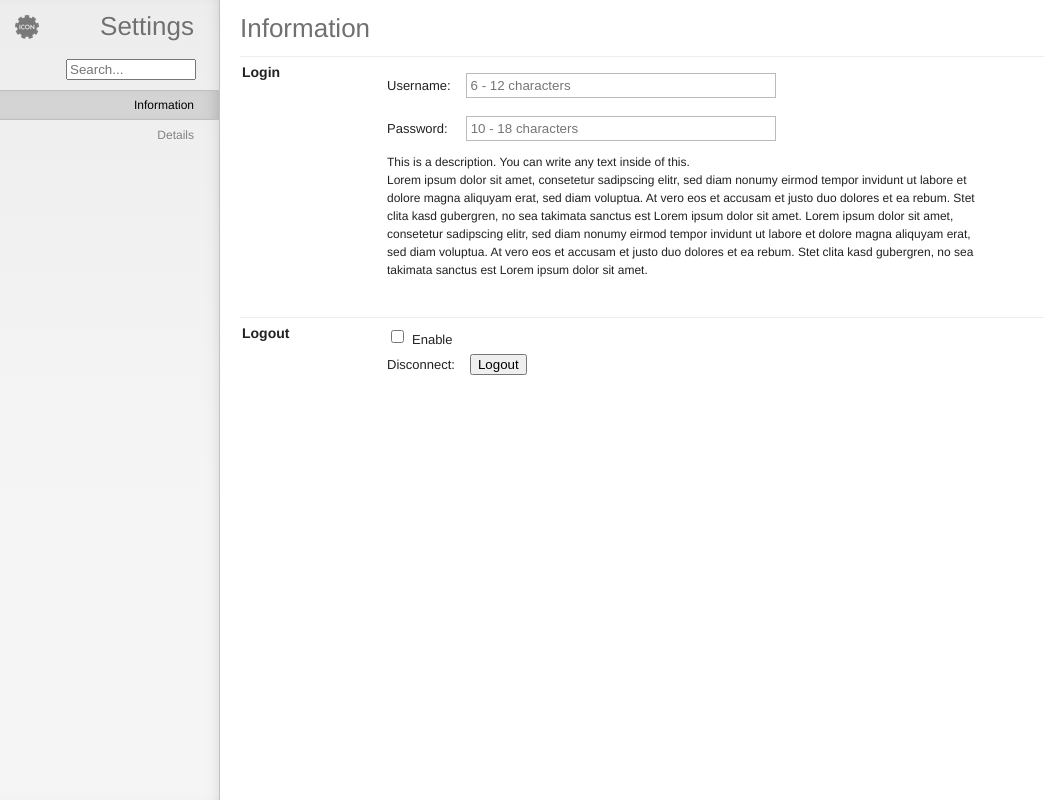
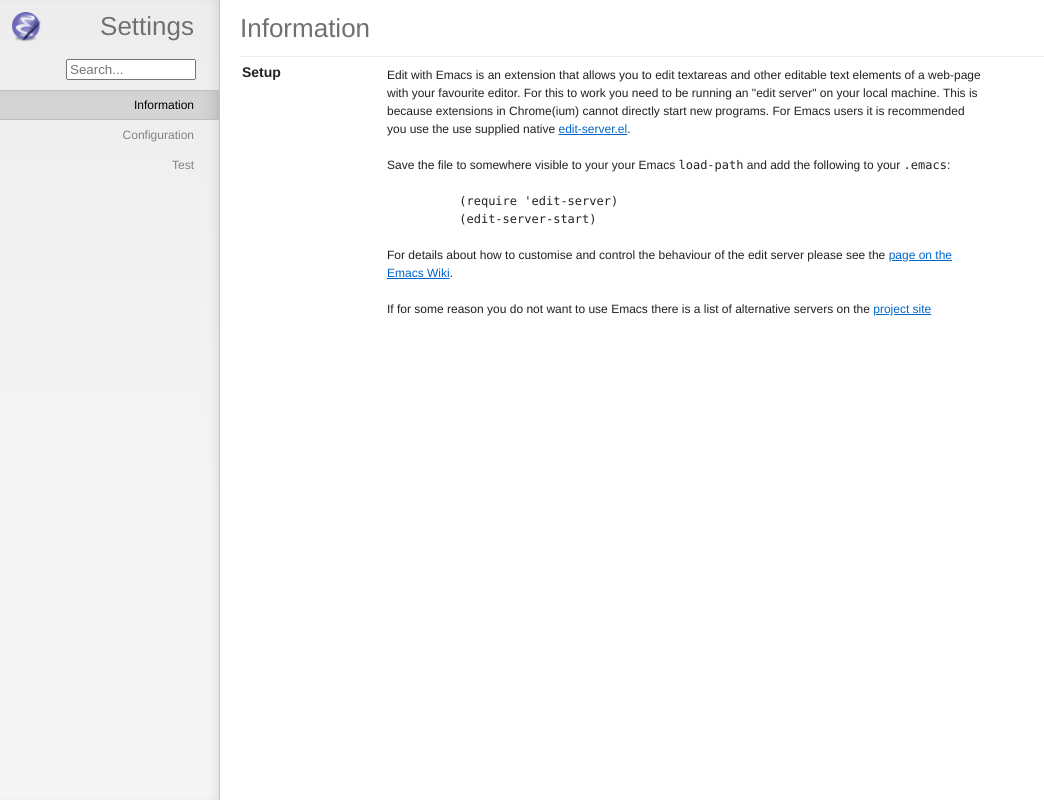
Before and after one commit to stsquad/emacs_chrome, a plain HTML site: page fancy-settings/source/index.html in a window 1280 px wide. Shown: the whole page, without its empty margins (0-1044 px from the left). Drawn offline with Linux system fonts and the light colour scheme.

Commit message:
Convert existing settings across to fancy-settings.

```diff
--- a/fancy-settings/source/i18n.js
+++ b/fancy-settings/source/i18n.js
@@ -40,21 +40,26 @@
         "de": "10 - 18 Zeichen"
     },
     "description": {
-        "en": "This is a description. You can write any text inside of this.<br>\
-        Lorem ipsum dolor sit amet, consetetur sadipscing elitr, sed diam nonumy eirmod tempor invidunt ut\
-        labore et dolore magna aliquyam erat, sed diam voluptua. At vero eos et accusam et justo duo dolores\
-        et ea rebum. Stet clita kasd gubergren, no sea takimata sanctus est Lorem ipsum dolor sit amet. Lorem\
-        ipsum dolor sit amet, consetetur sadipscing elitr, sed diam nonumy eirmod tempor invidunt ut labore et\
-        dolore magna aliquyam erat, sed diam voluptua. At vero eos et accusam et justo duo dolores et ea rebum.\
-        Stet clita kasd gubergren, no sea takimata sanctus est Lorem ipsum dolor sit amet.",
-
-        "de": "Das ist eine Beschreibung. Du kannst hier beliebigen Text einfügen.<br>\
-        Lorem ipsum dolor sit amet, consetetur sadipscing elitr, sed diam nonumy eirmod tempor invidunt ut\
-        labore et dolore magna aliquyam erat, sed diam voluptua. At vero eos et accusam et justo duo dolores\
-        et ea rebum. Stet clita kasd gubergren, no sea takimata sanctus est Lorem ipsum dolor sit amet. Lorem\
-        ipsum dolor sit amet, consetetur sadipscing elitr, sed diam nonumy eirmod tempor invidunt ut labore et\
-        dolore magna aliquyam erat, sed diam voluptua. At vero eos et accusam et justo duo dolores et ea rebum.\
-        Stet clita kasd gubergren, no sea takimata sanctus est Lorem ipsum dolor sit amet."
+        "en": "Edit with Emacs is an extension that allows you to edit textareas and other editable text elements\
+        of a web-page with your favourite editor. For this to work you need to be running an \"edit server\"\
+        on your local machine. This is because extensions in Chrome(ium) cannot directly start new programs. For Emacs users \
+        it is recommended you use the use supplied native <a href=\"servers/edit-server.el\">edit-server.el</a>.\
+        </p>\
+	<p>\
+        Save the file to somewhere visible to your your Emacs <code>load-path</code> and add the following\
+        to your <code>.emacs</code>:\
+        </p>\
+	<pre>\
+	  (require 'edit-server)<br>\
+	  (edit-server-start)\
+	</pre>\
+        For details about how to customise and control the behaviour of the edit server please see the\
+        <a href=\"http://www.emacswiki.org/emacs/Edit_with_Emacs\">page on the Emacs Wiki</a>.\
+	</p>\
+	<p>\
+	If for some reason you do not want to use Emacs there is a list of alternative servers\
+	on the <a href=\"https://github.com/stsquad/emacs_chrome/wiki/edit-server\">project site</a>\
+	</p>",
     },
     "logout": {
         "en": "Logout",
--- a/fancy-settings/source/manifest.js
+++ b/fancy-settings/source/manifest.js
@@ -1,134 +1,57 @@
-// SAMPLE
+// Edit with Emacs options
 this.manifest = {
-    "name": "My Extension",
-    "icon": "icon.png",
+    "name": "Edit with Emacs",
+    "icon": "../../emacs.png",
     "settings": [
         {
             "tab": i18n.get("information"),
-            "group": i18n.get("login"),
-            "name": "username",
-            "type": "text",
-            "label": i18n.get("username"),
-            "text": i18n.get("x-characters")
-        },
-        {
-            "tab": i18n.get("information"),
-            "group": i18n.get("login"),
-            "name": "password",
-            "type": "text",
-            "label": i18n.get("password"),
-            "text": i18n.get("x-characters-pw"),
-            "masked": true
-        },
-        {
-            "tab": i18n.get("information"),
-            "group": i18n.get("login"),
-            "name": "myDescription",
+            "group": i18n.get("Setup"),
+            "name": "Description",
             "type": "description",
             "text": i18n.get("description")
         },
         {
-            "tab": i18n.get("information"),
-            "group": i18n.get("logout"),
-            "name": "myCheckbox",
-            "type": "checkbox",
-            "label": i18n.get("enable")
+            "tab": "Configuration",
+            "group": "Edit Server",
+            "name": "edit_server_port",
+            "type": "text",
+            "label": "Edit Server Port:",
         },
 	{
-            "tab": i18n.get("information"),
-            "group": i18n.get("logout"),
-            "name": "myButton",
-            "type": "button",
-            "label": i18n.get("disconnect"),
-            "text": i18n.get("logout")
+            "tab": "Configuration",
+            "group": "Interface",
+	    "name": "enable_button",
+	    "type": "checkbox",
+	    "label": "Show 'edit' button next to textarea"
 	},
 	{
-            "tab": "Details",
-            "group": "Sound",
-            "name": "noti_volume",
-            "type": "slider",
-            "label": "Notification volume:",
-            "max": 1,
-            "min": 0,
-            "step": 0.01,
-            "display": true,
-            "displayModifier": function (value) {
-                return (value * 100).floor() + "%";
-            }
+            "tab": "Configuration",
+            "group": "Interface",
+	    "name": "enable_contextmenu",
+	    "type": "checkbox",
+	    "label": "Enable context menu item to invoke editor"
 	},
 	{
-            "tab": "Details",
-            "group": "Sound",
-            "name": "sound_volume",
-            "type": "slider",
-            "label": "Sound volume:",
-            "max": 100,
-            "min": 0,
-            "step": 1,
-            "display": true,
-            "displayModifier": function (value) {
-                return value + "%";
-            }
+            "tab": "Configuration",
+            "group": "Interface",
+	    "name": "enable_dblclick",
+	    "type": "checkbox",
+	    "label": "Allow double click on textarea to invoke editor"
 	},
 	{
-            "tab": "Details",
-            "group": "Food",
-            "name": "myPopupButton",
-            "type": "popupButton",
-            "label": "Soup 1 should be:",
-            "options": {
-                "groups": [
-                    "Hot", "Cold",
-                ],
-                "values": [
-                    {
-                        "value": "hot",
-                        "text": "Very hot",
-                        "group": "Hot",
+            "tab": "Configuration",
+            "group": "Interface",
+	    "name": "enable_keys",
+	    "type": "checkbox",
+	    "label": "Enable Alt-Enter Keyboard shortcut to invoke editor"
 	},
         {
-                        "value": "Medium",
-                        "group": 1,
-                    },
-                    {
-                        "value": "Cold",
-                        "group": 2,
-                    },
-                    ["Non-existing"]
-                ],
-            },
-        },
-        {
-            "tab": "Details",
-            "group": "Food",
-            "name": "myListBox",
-            "type": "listBox",
-            "label": "Soup 2 should be:",
-            "options": [
-                ["hot", "Hot and yummy"],
-                ["cold"]
-            ]
-        },
-        {
-            "tab": "Details",
-            "group": "Food",
-            "name": "myRadioButtons",
-            "type": "radioButtons",
-            "label": "Soup 3 should be:",
-            "options": [
-                ["hot", "Hot and yummy"],
-                ["cold"]
-            ]
+            "tab": "Test",
+            "group": "Test",
+	    "name": "TestButton",
+            "type": "button",
+            "label": i18n.get("Test Edit Server"),
+	    "text": i18n.get("Test")
         }
-    ],
-    "alignment": [
-        [
-            "username",
-            "password"
-        ],
-        [
-            "noti_volume",
-            "sound_volume"
-        ]
     ]
 };
--- a/fancy-settings/source/settings.js
+++ b/fancy-settings/source/settings.js
@@ -1,60 +1,23 @@
+/* Message handling multiplexer */
+function localMessageHandler(msg, port) {
+	// What was the bidding?
+	var cmd = msg.msg;
+	if (cmd == "test_result") {
+	    alert(msg.text);
+	} else {
+	    console.log("localMessageHandler: un-handled message:"+cmd);
+	}
+}
+
+// Test for the presence of an Edit Server
+function test_server() {
+	var port = chrome.extension.connect();
+	port.onMessage.addListener(localMessageHandler);
+	port.postMessage({msg: "test"});
+}
+
 window.addEvent("domready", function () {
-    // Option 1: Use the manifest:
     new FancySettings.initWithManifest(function (settings) {
-        settings.manifest.myButton.addEvent("action", function () {
-            alert("You clicked me!");
-        });
+        settings.manifest.TestButton.addEvent("action", test_server);
     });
-
-    // Option 2: Do everything manually:
-    /*
-    var settings = new FancySettings("My Extension", "icon.png");
-
-    var username = settings.create({
-        "tab": i18n.get("information"),
-        "group": i18n.get("login"),
-        "name": "username",
-        "type": "text",
-        "label": i18n.get("username"),
-        "text": i18n.get("x-characters")
-    });
-
-    var password = settings.create({
-        "tab": i18n.get("information"),
-        "group": i18n.get("login"),
-        "name": "password",
-        "type": "text",
-        "label": i18n.get("password"),
-        "text": i18n.get("x-characters-pw"),
-        "masked": true
-    });
-
-    var myDescription = settings.create({
-        "tab": i18n.get("information"),
-        "group": i18n.get("login"),
-        "name": "myDescription",
-        "type": "description",
-        "text": i18n.get("description")
-    });
-
-    var myButton = settings.create({
-        "tab": "Information",
-        "group": "Logout",
-        "name": "myButton",
-        "type": "button",
-        "label": "Disconnect:",
-        "text": "Logout"
-    });
-
-    // ...
-
-    myButton.addEvent("action", function () {
-        alert("You clicked me!");
-    });
-
-    settings.align([
-        username,
-        password
-    ]);
-    */
 });
```
Also changed, not shown: background.html (+1 -0 lines), options.html (deleted, +0 -40 lines), options.js (deleted, +0 -74 lines), xmlcomms.js (+12 -13 lines), manifest.json. Lines whose indentation alone changed are shown as unchanged.
